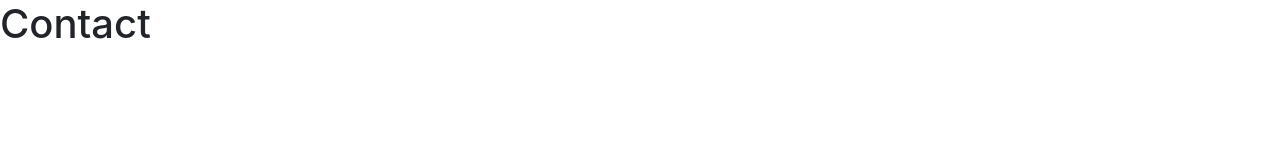
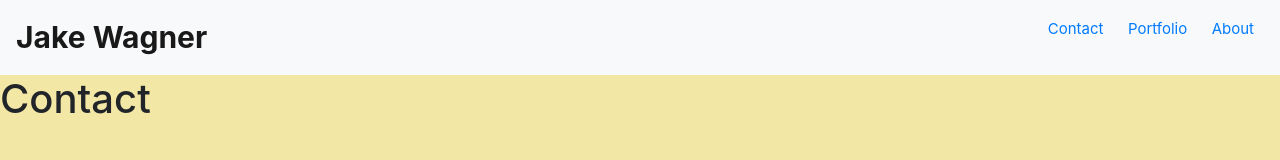
Before and after one commit to jkwagneriii/HW-2-Responsive, a plain HTML site: page contact.html in a window 1280 px wide. Drawn offline with nearby package versions, Linux system fonts and the light colour scheme.

Commit message:
added navbar to each html document. also added indexcss to each doc.

```diff
--- a/contact.html
+++ b/contact.html
@@ -7,9 +7,25 @@
     <title>Jake Wagner Contact</title>
     <link rel="stylesheet" href="https://stackpath.bootstrapcdn.com/bootstrap/4.5.2/css/bootstrap.min.css"
         integrity="sha384-JcKb8q3iqJ61gNV9KGb8thSsNjpSL0n8PARn9HuZOnIxN0hoP+VmmDGMN5t9UJ0Z" crossorigin="anonymous">
+    <link rel="stylesheet" href="css/indexcss.css">
 </head>
 
 <body>
+    <!-- Navbar HTML -->
+    <nav class="navbar navbar-light bg-light">
+        <a class="navbar-brand font-weight-bold" href="./index.html">Jake Wagner</a>
+        <ul class="nav-list">
+            <li>
+                <a class="contact" href="./contact.html">Contact</a>
+            </li>
+            <li>
+                <a class="portfolio" href="./portfolio.html">Portfolio</a>
+            </li>
+            <li>
+                <a class="about" href="./index.html">About</a>
+            </li>
+        </ul>
+    </nav>
 
     <h1>Contact</h1>
 
```
Also changed, not shown: index.html (+1 -1 lines), portfolio.html (+19 -0 lines).
